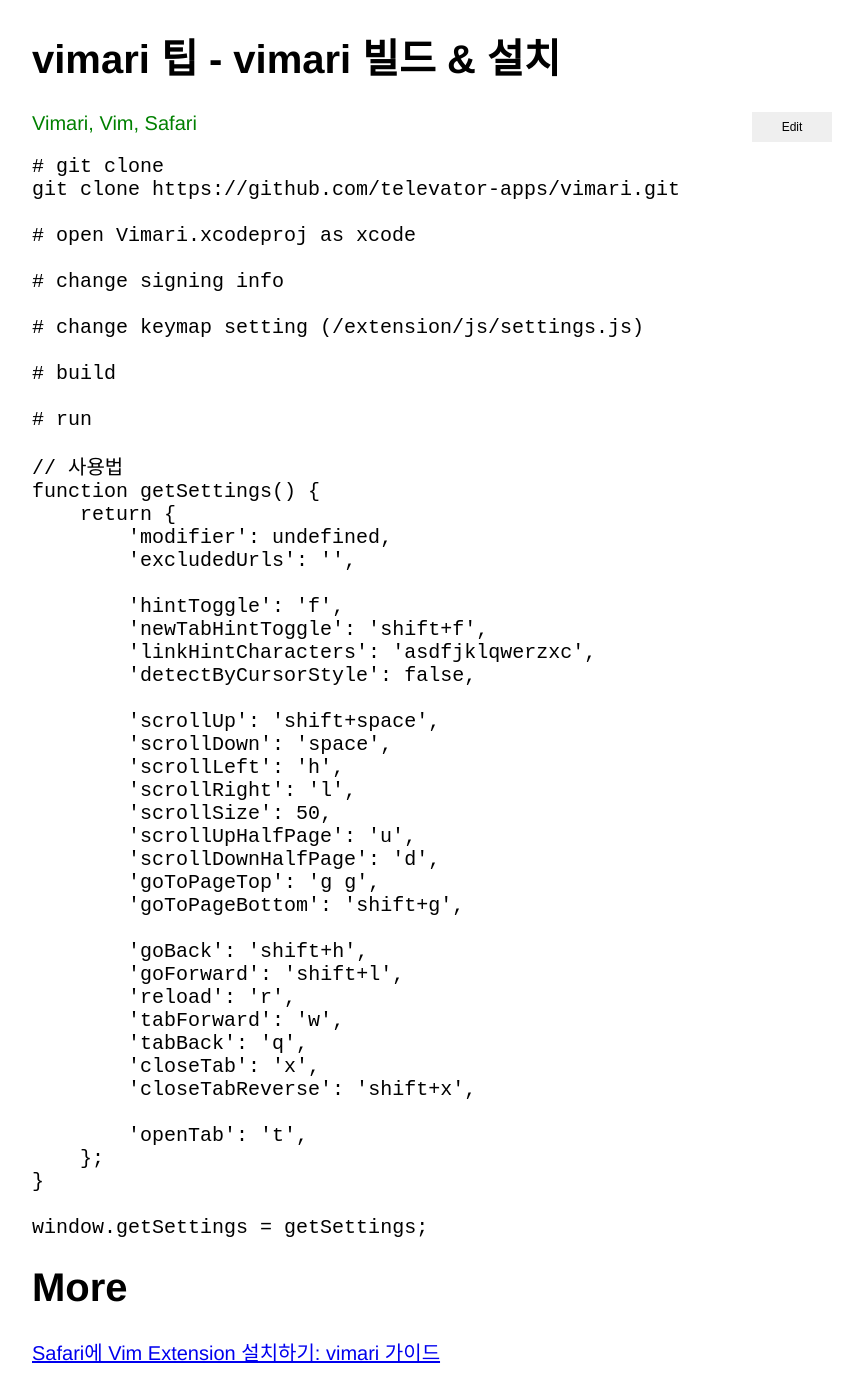
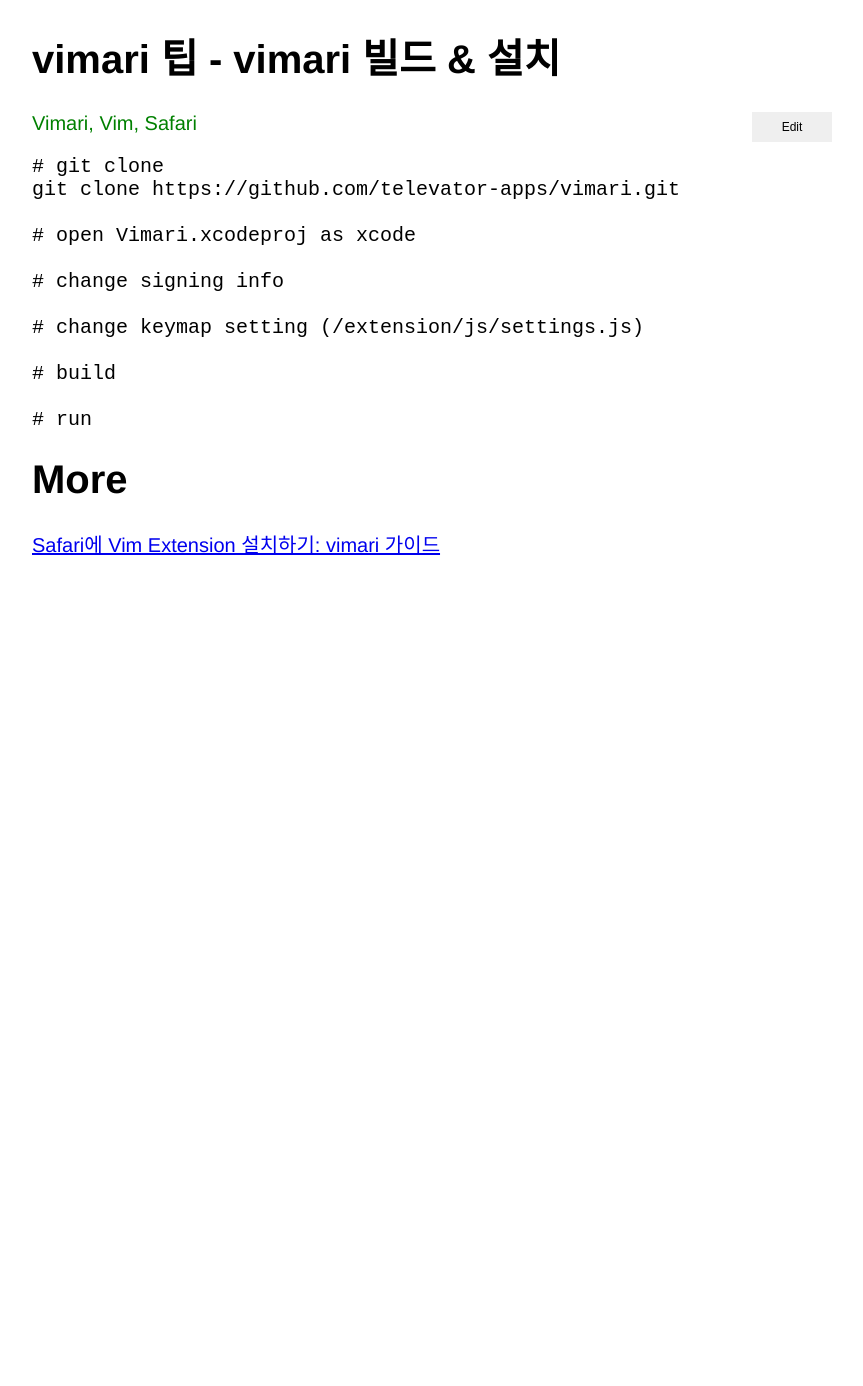
Before and after one commit to xiote/20200810_xiote.github.io, a Jekyll site: the page built from _posts/2020-07-23-19-23-00.md, in a window 1280 px wide. Shown: the whole page, without its empty margins (208-1071 px from the left). Built offline with Jekyll 4.4.1, drawn with Linux system fonts in a browser that asks for light colours; after the commit the page ends 900 px from its top, so only the background shows below that.

Commit message:
Update 2020-07-23-19-23-00.md

````diff
--- a/_posts/2020-07-23-19-23-00.md
+++ b/_posts/2020-07-23-19-23-00.md
@@ -19,42 +19,6 @@
 # run
 ```
 
-```swift
-// 사용법
-function getSettings() {
-    return {
-        'modifier': undefined,
-        'excludedUrls': '',
-
-        'hintToggle': 'f',
-        'newTabHintToggle': 'shift+f',
-        'linkHintCharacters': 'asdfjklqwerzxc',
-        'detectByCursorStyle': false,
-
-        'scrollUp': 'shift+space',
-        'scrollDown': 'space',
-        'scrollLeft': 'h',
-        'scrollRight': 'l',
-        'scrollSize': 50,
-        'scrollUpHalfPage': 'u',
-        'scrollDownHalfPage': 'd',
-        'goToPageTop': 'g g',
-        'goToPageBottom': 'shift+g',
-
-        'goBack': 'shift+h',
-        'goForward': 'shift+l',
-        'reload': 'r',
-        'tabForward': 'w',
-        'tabBack': 'q',
-        'closeTab': 'x',
-        'closeTabReverse': 'shift+x',
-
-        'openTab': 't',
-    };
-}
-
-window.getSettings = getSettings;
-```
 
 # More
 [Safari에 Vim Extension 설치하기: vimari 가이드](https://sweetdev.tistory.com/m/178)
````
